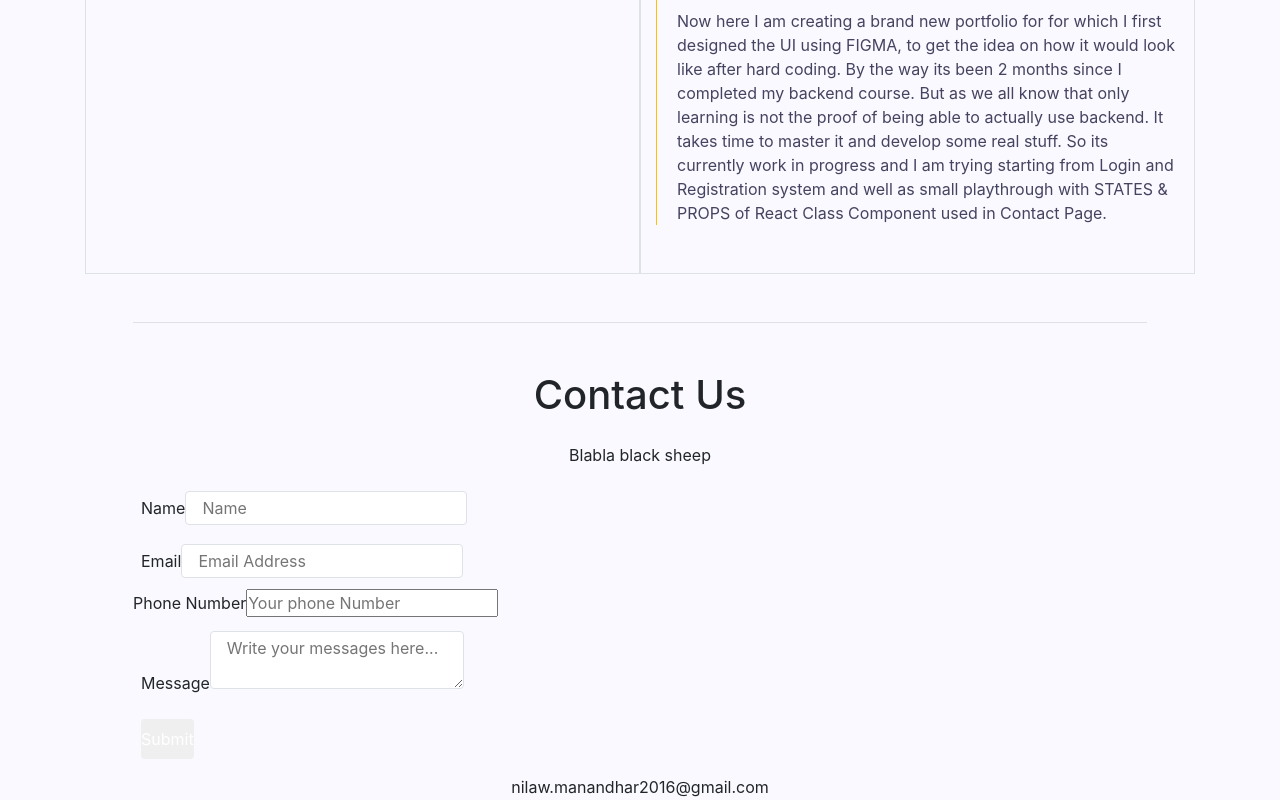
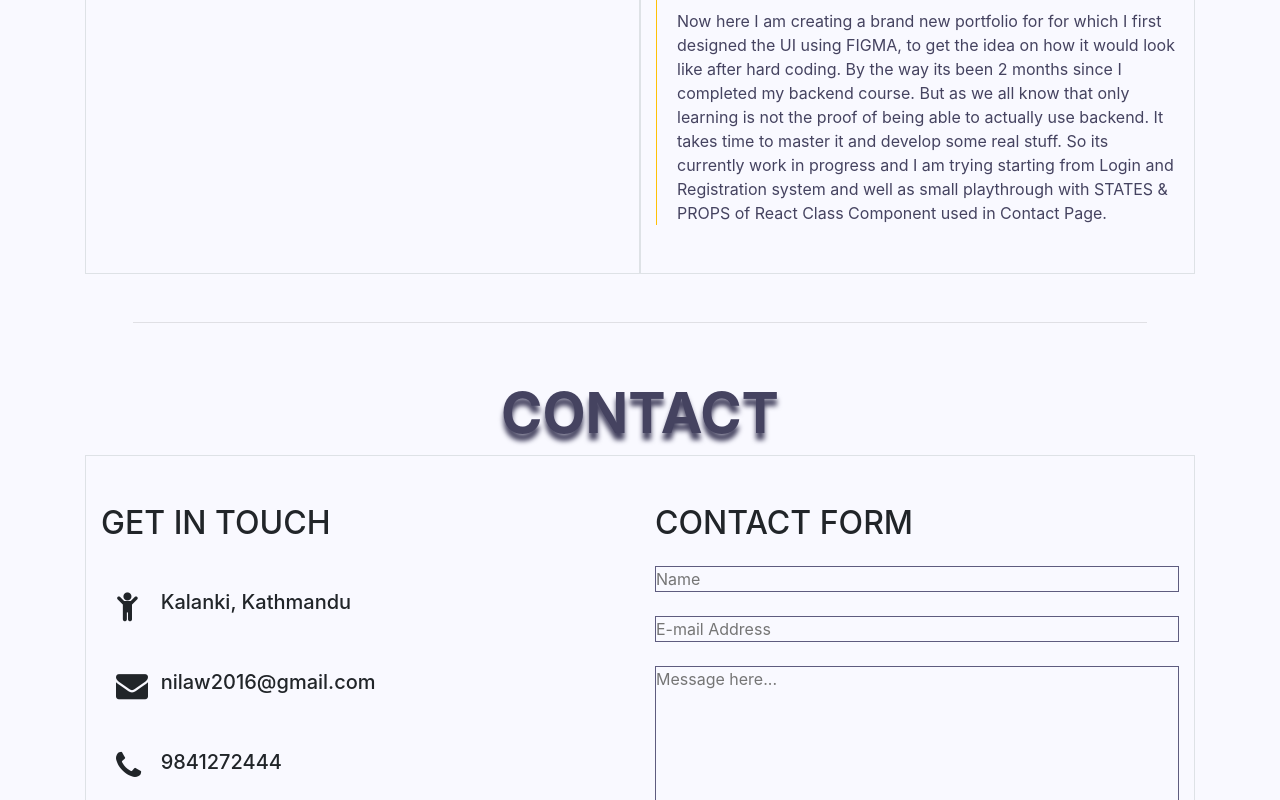
Before and after one commit to nilaw2017/NewPortfolio-2022, a React (Create React App) app: page / in a window 1280 px wide. Shown: the part 2000-2800 px from the top of the page. Built offline with nearby package versions, Linux system fonts and the light colour scheme.

Commit message:
Created Contact Page

```diff
--- a/public/styles/style.css
+++ b/public/styles/style.css
@@ -64,8 +64,3 @@ body {
   font-size: 3.5rem;
   text-shadow: 0px 7px 5px var(--text-primary);
 }
-
-.timeline {
-  border-left: 1px solid var(--yellow);
-  padding-left: 20px;
-}
--- a/src/components/body/about-me-page/aboutme.component.js
+++ b/src/components/body/about-me-page/aboutme.component.js
@@ -4,7 +4,7 @@ import "./aboutme.component.css";
 class AboutMe extends Component {
   render() {
     return (
-      <section>
+      <section id="about-me">
         <article className="d-flex justify-content-center text-bold">
           <span className="menu-header text-primary pr-3">ABOUT</span>
           <span className="menu-header text-red">ME</span>
--- /dev/null
+++ b/src/components/body/contact-page/contact.page.component.css
@@ -0,0 +1,22 @@
+input,
+textarea,
+.contact-btn {
+  width: 100%;
+  background-color: var(--bg-body);
+  border: 1px solid var(--text-secondary);
+}
+
+input:focus,
+textarea:focus {
+  background-color: var(--bg-body);
+  border: 1px solid var(--bg-body);
+}
+
+textarea {
+  height: 200px;
+  resize: none;
+}
+.contact-btn {
+  background-color: transparent;
+  border: var(--text-red) 1px solid;
+}
--- a/src/components/body/contact-page/contact.page.component.js
+++ b/src/components/body/contact-page/contact.page.component.js
@@ -1,4 +1,5 @@
 import React, { Component } from "react";
+import "./contact.page.component.css";
 const mail = "https://formsubmit.co/fc1b4d2877825023a22953a10a6e17b0";
 
 class Contact extends Component {
@@ -24,110 +25,81 @@ class Contact extends Component {
 
   render() {
     return (
-      <>
-        <section className="text-gray-600 body-font relative">
-          <form
-            className="container px-5 py-24 mx-auto"
-            action={mail}
-            method="POST"
-          >
-            <div className="flex flex-col text-center w-full mb-12">
-              <h1 className="sm:text-3xl text-2xl font-medium title-font mb-4 text-gray-900">
-                Contact Us
-              </h1>
-              <p className="lg:w-2/3 mx-auto leading-relaxed text-base">
-                Blabla black sheep
-              </p>
+      <section id="contact mb-5">
+        <form action={mail} method="POST">
+          <article className="d-flex justify-content-center text-bold">
+            <span className="menu-header text-primary">CONTACT</span>
+          </article>
+          <section className="d-block border d-xl-flex">
+            <div className="col-xl-6 mt-5">
+              <h2>GET IN TOUCH</h2>
+              <div className="d-flex mt-5">
+                <i className="fa fa-child fa-2x mr-3 col-1"></i>
+                <h5>Kalanki, Kathmandu</h5>
               </div>
-            <div className="lg:w-1/2 md:w-2/3 mx-auto">
-              <div className="flex flex-wrap -m-2">
+              <div className="d-flex mt-5">
+                <i className="fa fa-envelope fa-2x mr-3 col-1"></i>
+                <h5>nilaw2016@gmail.com</h5>
+              </div>
+              <div className="d-flex mt-5">
+                <i className="fa fa-phone fa-2x mr-3 col-1"></i>
+                <h5>9841272444</h5>
+              </div>
+            </div>
+            <div className="col-xl-6 mt-5">
+              <h2>CONTACT FORM</h2>
+              <div className="inputs">
+                <div>
                   <input
                     type="hidden"
                     name="_subject"
                     value={this.state.email}
                   ></input>
                   <input type="hidden" name="_template" value="table"></input>
-                <div className="p-2 w-1/2">
-                  <div className="relative">
-                    <label
-                      htmlFor="name"
-                      className="leading-7 text-sm text-gray-600"
-                    >
-                      Name
-                    </label>
+                  <div className="mt-4">
                     <input
                       name="name"
                       type="text"
                       id="name"
                       name="name"
                       placeholder="Name"
-                      className="w-full bg-gray-100 bg-opacity-50 rounded border border-gray-300 focus:border-indigo-500 focus:bg-white focus:ring-2 focus:ring-indigo-200 text-base outline-none text-gray-700 py-1 px-3 leading-8 transition-colors duration-200 ease-in-out"
                     />
                   </div>
-                </div>
-                <div className="p-2 w-1/2">
-                  <div className="relative">
-                    <label
-                      htmlFor="email"
-                      className="leading-7 text-sm text-gray-600"
-                    >
-                      Email
-                    </label>
+                  <div className="mt-4">
                     <input
                       onChange={this.changes}
                       name="email"
                       type="email"
                       id="email"
                       name="email"
-                      placeholder="Email Address"
-                      className="w-full bg-gray-100 bg-opacity-50 rounded border border-gray-300 focus:border-indigo-500 focus:bg-white focus:ring-2 focus:ring-indigo-200 text-base outline-none text-gray-700 py-1 px-3 leading-8 transition-colors duration-200 ease-in-out"
+                      placeholder="E-mail Address"
                     />
                   </div>
-                </div>
-                <label htmlFor="phone">Phone Number</label>
-                <input
-                  name="phone"
-                  type="number"
-                  placeholder="Your phone Number"
-                ></input>
 
-                <div className="p-2 w-full">
-                  <div className="relative">
-                    <label
-                      htmlFor="message"
-                      className="leading-7 text-sm text-gray-600"
-                    >
-                      Message
-                    </label>
+                  <div className="mt-4">
                     <textarea
                       // onChange={}
                       name="message"
                       id="message"
                       name="message"
-                      placeholder="Write your messages here..."
-                      className="w-full bg-gray-100 bg-opacity-50 rounded border border-gray-300 focus:border-indigo-500 focus:bg-white focus:ring-2 focus:ring-indigo-200 h-32 text-base outline-none text-gray-700 py-1 px-3 resize-none leading-6 transition-colors duration-200 ease-in-out"
+                      placeholder="Message here..."
                     ></textarea>
                   </div>
-                </div>
-                <div className="p-2 w-full">
+                  <div className="mt-4">
                     <button
                       // onSubmit={this.afterSubmit}
-                    className="flex mx-auto text-white bg-indigo-500 border-0 py-2 px-8 focus:outline-none hover:bg-indigo-600 rounded text-lg"
+                      className="btn contact-btn"
                     >
-                    Submit
+                      SEND MESSAGE
                     </button>
-                </div>
-                <div className="p-2 w-full pt-8 mt-8 border-t border-gray-200 text-center">
-                  <a className="text-indigo-500">
-                    nilaw.manandhar2016@gmail.com
-                  </a>
-                  <p className="leading-normal my-5">Kalanki, Kathmandu</p>
                   </div>
                 </div>
               </div>
+            </div>
+          </section>
         </form>
+        <hr></hr>
       </section>
-      </>
     );
   }
 }
--- a/src/components/body/home-page/home.component.js
+++ b/src/components/body/home-page/home.component.js
@@ -4,7 +4,7 @@ import Typical from "react-typical";
 import "./home.component.css";
 export default function Home() {
   return (
-    <section className="text-center mt-5">
+    <section id="home" className="text-center mt-5">
       <img
         src={process.env.PUBLIC_URL + "/assets/images/myAvatar.png"}
         className="myAvatar mt-5 mb-5"
--- a/src/components/body/resume/resume.component.js
+++ b/src/components/body/resume/resume.component.js
@@ -3,7 +3,7 @@ import "./resume.component.css";
 export default class Resume extends Component {
   render() {
     return (
-      <section className="mt-5">
+      <section id="resume" className="mt-5">
         <article className="d-flex justify-content-center text-bold">
           <span className="menu-header text-primary">RESUME</span>
         </article>
--- a/src/components/header/header.component.js
+++ b/src/components/header/header.component.js
@@ -25,23 +25,23 @@ class Header extends React.Component {
         <div className="d-flex col-xl-4 p-0 navMenu slider-menu-hidden align-items-center">
           <nav className="col-xl-12 position-relative position-xl-static d-flex justify-content-xl-between justify-content-between align-items-center slider-container">
             <aside className="position-relative">
-              <a className="nav-link text-primary" href="#">
+              <a className="nav-link text-primary" href="#home">
                 Home
               </a>
             </aside>
             <aside className="position-relative">
-              <a className="nav-link text-primary" href="#">
-                About Us
+              <a className="nav-link text-primary" href="#about-me">
+                About Me
               </a>
             </aside>
             <aside className="position-relative">
-              <a className="nav-link text-primary" href="#">
+              <a className="nav-link text-primary" href="#resume">
                 Resume
               </a>
             </aside>
             <aside className="position-relative">
-              <a className="nav-link text-primary" href="#">
-                Contact Info
+              <a className="nav-link text-primary" href="#contact">
+                Contact
               </a>
             </aside>
           </nav>
```
Lines whose indentation alone changed are shown as unchanged.
